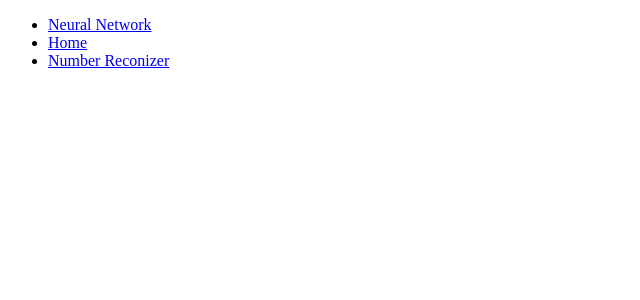
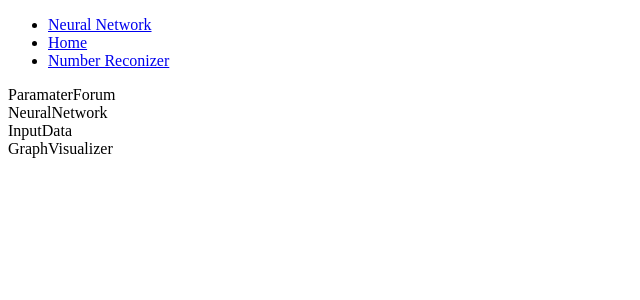
Before and after one commit to Jaewon-Kim13/React_Tensorflow_Frontend, a React (Vite) app: page /neural_network_builder in a window 1280 px wide. Shown: the top 300 px of the page, without its empty margins (0-640 px from the left). Built offline with nearby package versions, Linux system fonts and the light colour scheme.

Commit message:
added stuff to parameter forum

```diff
--- a/src/components/ParamaterForum.tsx
+++ b/src/components/ParamaterForum.tsx
@@ -21,6 +21,27 @@ function ParamaterForum({
 	loss,
 	setLoss,
 }: Props) {
+	//Note: The sigmoid function is used for the two-class logistic regression, whereas the softmax function is used for the multiclass logistic regression
+	const lossList = ["sigmod-cross-entropy", "softmax-cross-entropy", "mean-square-error"];
+
+	const activationList = [
+		"elu",
+		"hardSigmoid",
+		"linear",
+		"relu",
+		"relu6",
+		"selu",
+		"sigmoid",
+		"softmax",
+		"softplus",
+		"softsign",
+		"tanh",
+		"swish",
+		"mish",
+		"gelu",
+		"gelu_new",
+	];
+
 	useEffect(() => {}, [hiddenLayers, activation, lambda, loss]);
 
 	return <div>ParamaterForum</div>;
@@ -29,15 +50,42 @@ function ParamaterForum({
 export default ParamaterForum;
 
 //will use switch function to return the correct loss function!
+//loss functions are applied to the output layer!
 function lossToFunction(loss: string) {
 	let lossFunction;
-
+	switch (loss) {
+		case "sigmod-cross-entropy":
+			lossFunction = "replace!";
+			break;
+		case "softmax-cross-entropy":
+			lossFunction = "replace!";
+			break;
+		case "mean-square-error":
+			lossFunction = "replace!";
+			break;
+	}
 	return lossFunction;
 }
 
-//will use switch function to return the correct activation function!
-function activationToFunctiopn(activation: string) {
-	let activationFunction;
+//Look up tf.layers.dense on Tensorflow.js documentation
+/*const model_s = tf.sequential({
+  layers: [
+    tf.layers.dense({ units: 6, activation: 'relu', name: 'L1' }),
+    tf.layers.dense({ units: 6, activation: 'linear', name: 'L3' })
+  ],
+  name: 'Simple'
+});
 
-	return activationFunction;
-}
+model_s.compile({
+  loss: 'sparseCategoricalCrossentropy',
+  optimizer: tf.train.adam(0.01),
+  from_logits: true
+});
+
+const model_predict_s = (Xl) => {
+  return tf.tidy(() => {
+    const predictions = model_s.predict(Xl);
+    const softmaxPreds = tf.softmax(predictions);
+    return softmaxPreds.argMax(1).dataSync();
+  });
+}; */
--- a/src/pages/NeuralBuilder.tsx
+++ b/src/pages/NeuralBuilder.tsx
@@ -26,15 +26,27 @@ export default function NeuralBuilder() {
 
 	const [numClasses, setNumClasses] = useState<number>();
 	const [outputLayer, setOutputLayer] = useState<Layer>();
-	//visualisation will use all of these!!!
+	//visualisation will use all layers!!!!
 
 	return (
 		<>
 			<div className="neural-container">
-				<div className="input-network-container"></div>
+				<div className="parameter-network-container">
+					<ParamaterForum
+						hiddenLayers={hiddenLayers}
+						setHiddenLayers={setHiddenLayers}
+						activation={activation}
+						setActivation={setActivation}
+						lambda={lambda}
+						setLambda={setLambda}
+						loss={loss}
+						setLoss={setLoss}
+					/>
+					<NeuralNetwork />
+				</div>
 				<div className="input-visual-container">
-					<div className="input-container"></div>
-					<div className="visual-container"></div>
+					<InputData />
+					<GraphVisualizer />
 				</div>
 			</div>
 		</>
```
